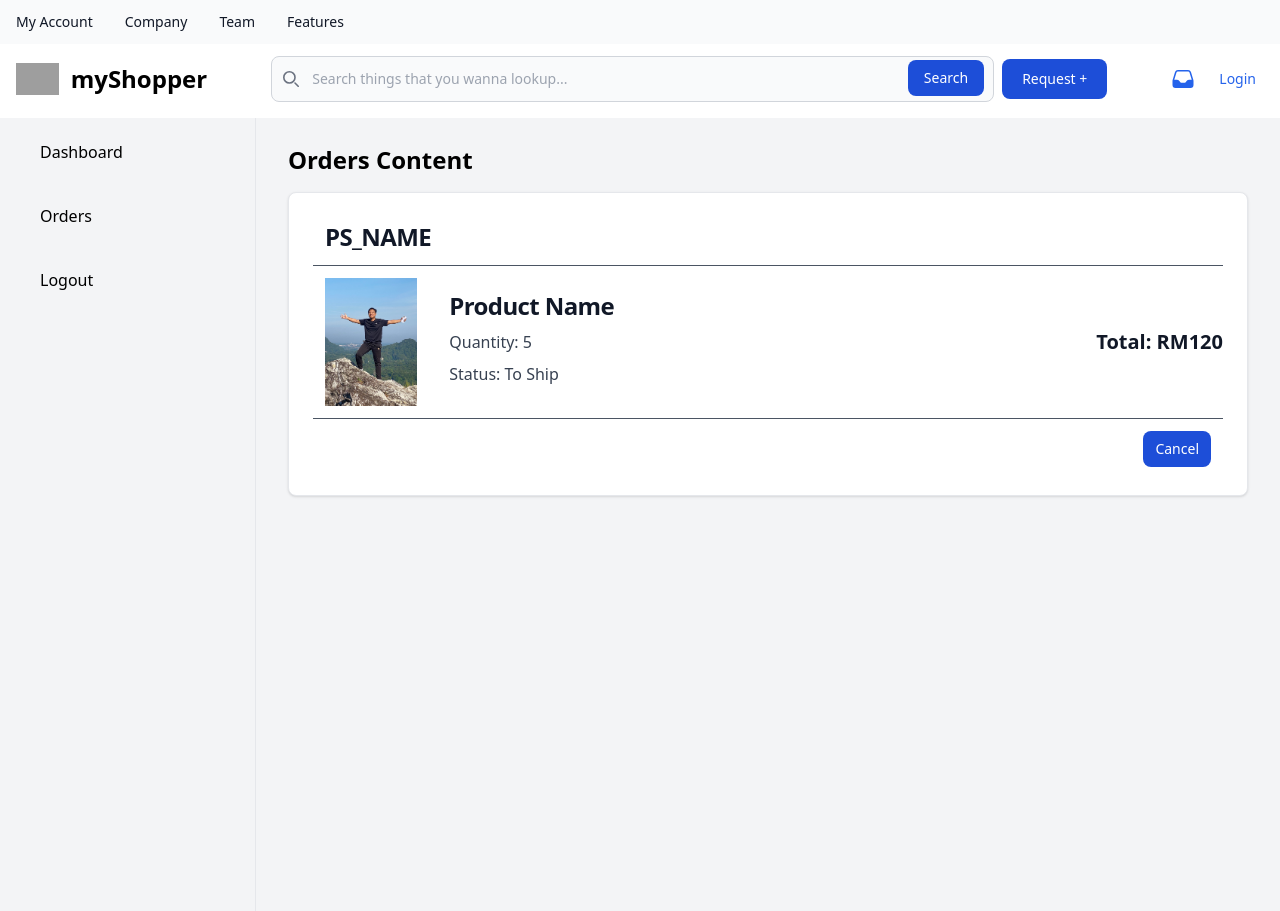
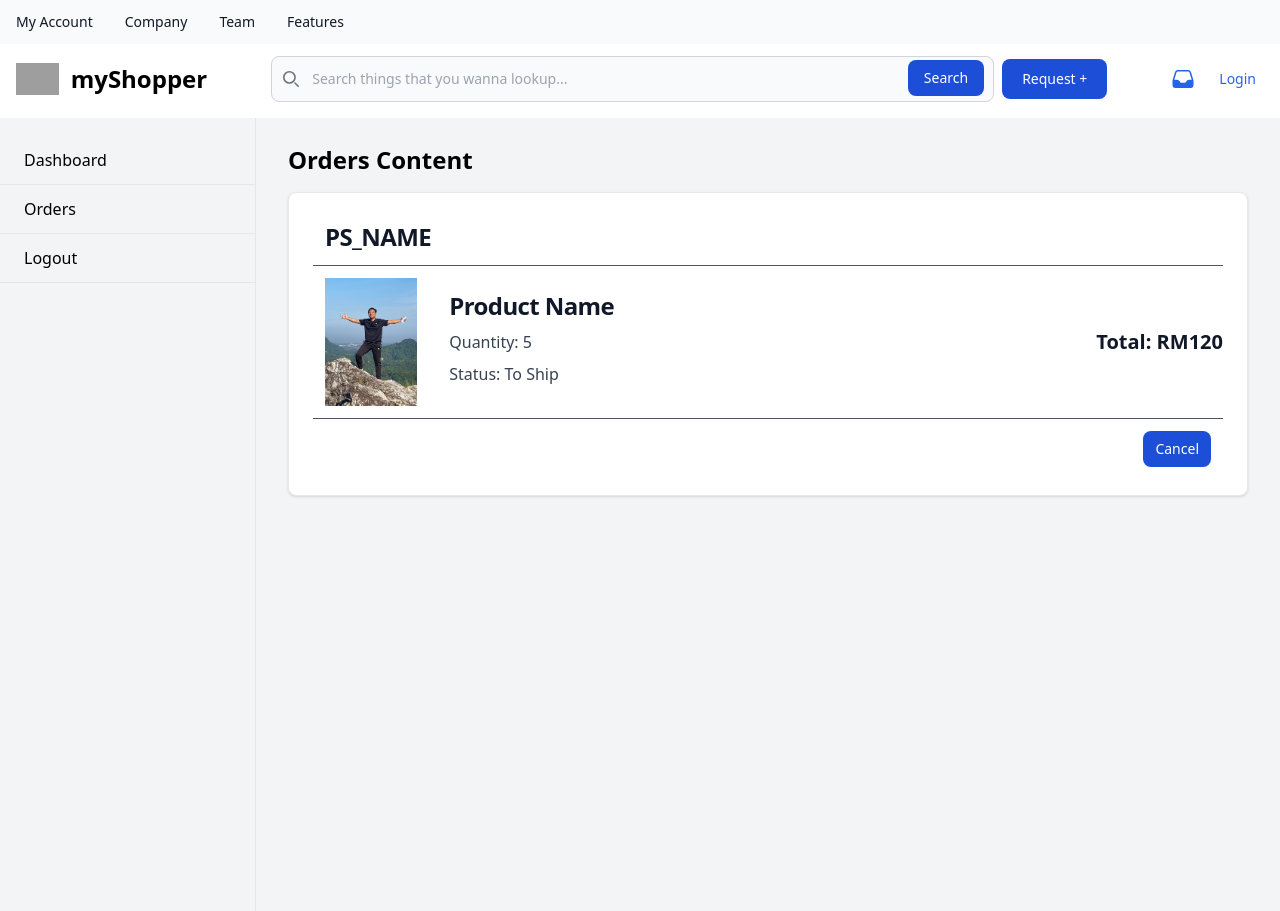
Before and after one commit to nrftnmsyra/myshopper, a PHP site: page /order.php in a window 1280 px wide. Shown: the top 911 px of the page. Run offline with PHP 8.4, Linux system fonts and the light colour scheme; some libraries are stand-ins or nearby versions; grey boxes are pictures that could not be loaded.

Commit message:
Update navigation.php

```diff
--- a/customer/includes/navigation.php
+++ b/customer/includes/navigation.php
@@ -2,20 +2,20 @@
     <div class="max-w-screen-xl flex w-full">
 
         <aside id="logo-sidebar" class="w-64 min-h-screen border-r">
-            <div class="h-full px-4 py-4 overflow-y-auto">
-                <ul class="space-y-4 font-medium">
+            <div class="h-full  py-6 overflow-y-auto">
+                <ul class=" font-medium">
                     <li>
-                        <a href="dashboard.php" class="flex items-center p-3 rounded-lg hover:bg-gray-200 group">
+                        <a href="dashboard.php" class="flex border-b items-center p-3  hover:bg-gray-200">
                             <span class="ml-3">Dashboard</span>
                         </a>
                     </li>
                     <li>
-                        <a href="order.php" class="flex items-center p-3 rounded-lg hover:bg-gray-200 group">
+                        <a href="order.php" class="flex border-b items-center p-3  hover:bg-gray-200 group">
                             <span class="ml-3">Orders</span>
                         </a>
                     </li>
                     <li>
-                        <a href="logout.php" class="flex items-center p-3 rounded-lg hover:bg-gray-200 group">
+                        <a href="logout.php" class="flex border-b items-center p-3  hover:bg-gray-200 group">
                             <span class="ml-3">Logout</span>
                         </a>
                     </li>
```
